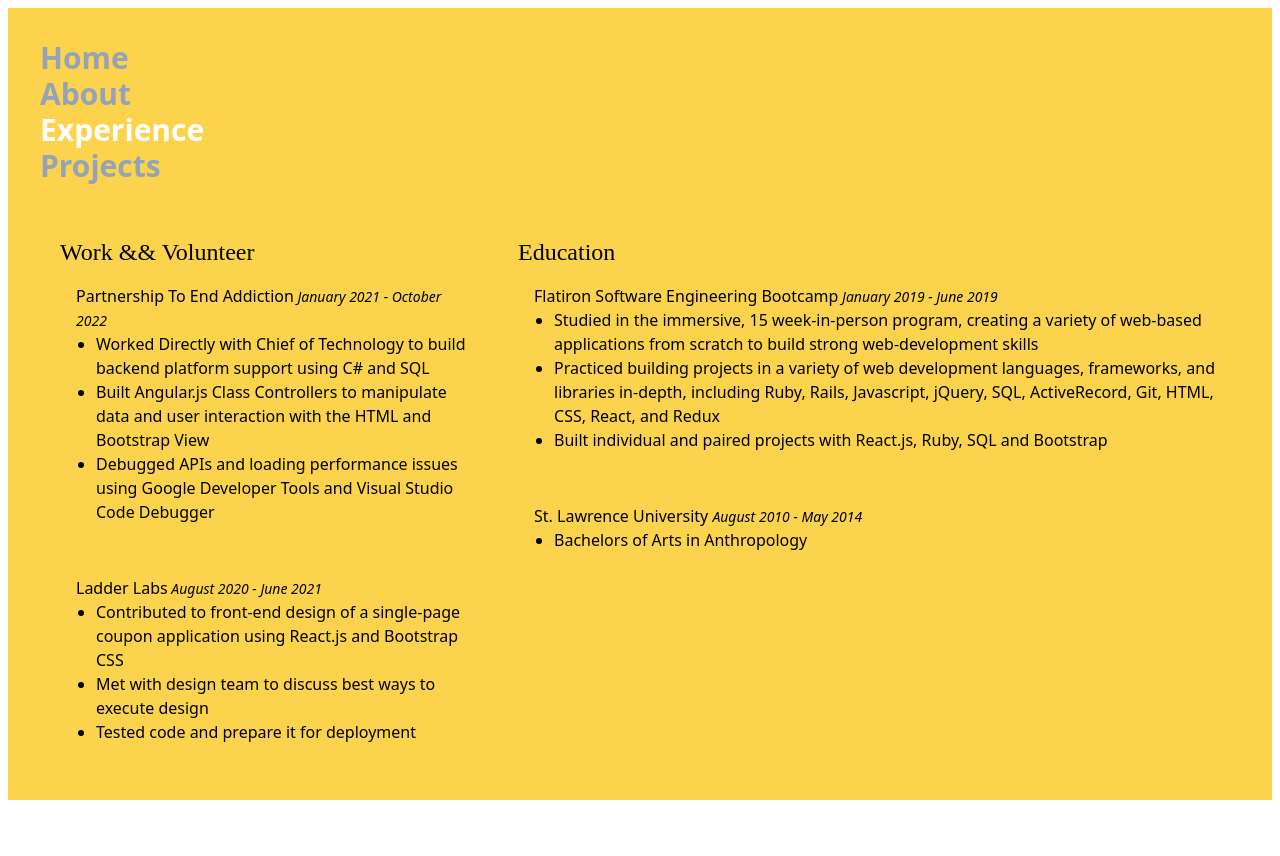
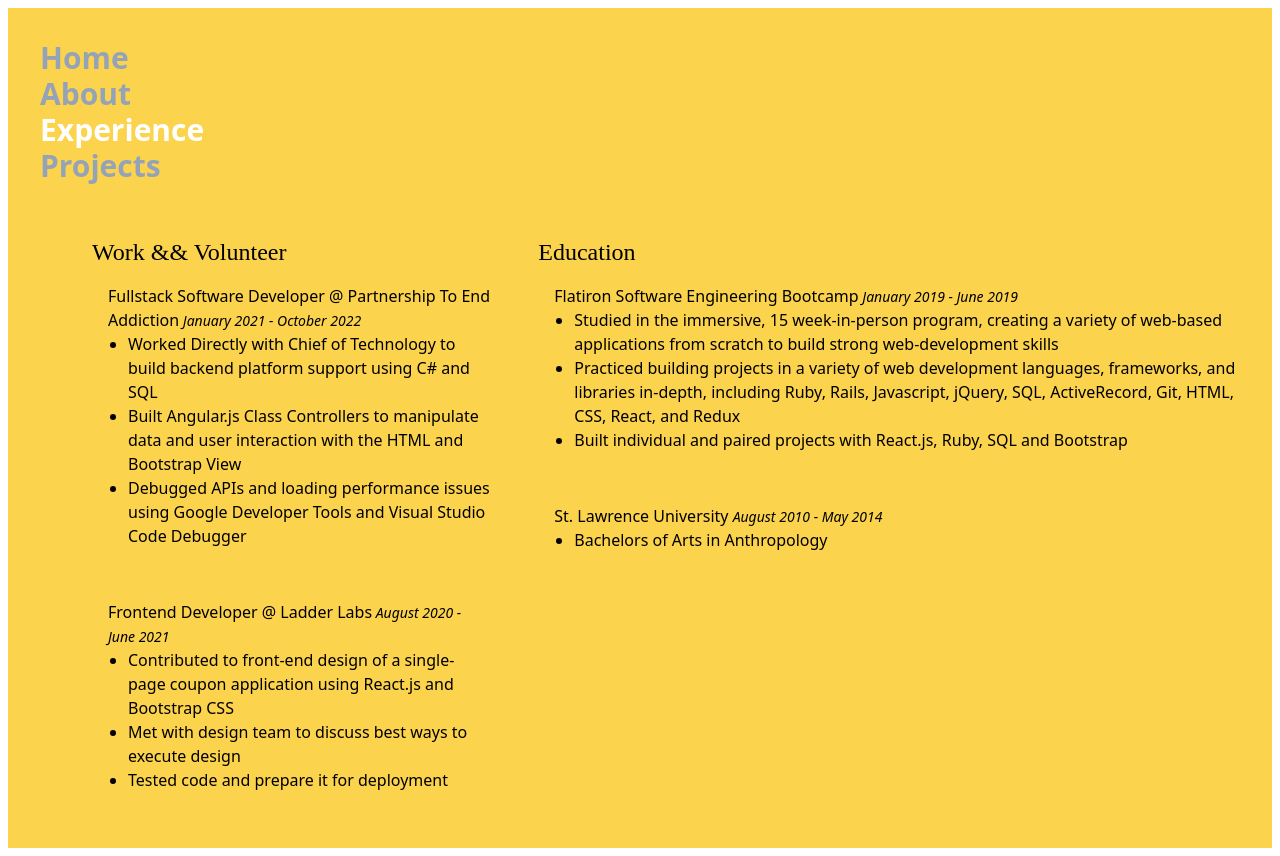
Before and after one commit to caridadrivera/portfolio_nextjs, a Next.js app: page /experience in a window 1280 px wide. Before the commit the page ends 808 px from the top, so only its background shows below. Built offline with nearby package versions, Linux system fonts and the light colour scheme; a web font is replaced by a local one.

Commit message:
last minute changes

```diff
--- a/package.json
+++ b/package.json
@@ -12,6 +12,7 @@
     "@fortawesome/react-fontawesome": "^0.2.0",
     "babel-plugin-macros": "^3.1.0",
     "next": "latest",
+    "next.js": "^1.0.3",
     "react": "18.2.0",
     "react-dom": "18.2.0"
   },
--- a/pages/experience.js
+++ b/pages/experience.js
@@ -4,10 +4,11 @@
   return (
 
     <div className='flex flex-1 ml-8 p-5 text-md text-bold justify-evenly'>
-      <div className='flex-col '>
+
+      <div className='flex-col ml-8'>
         <span className='bee-text text-2xl'>Work && Volunteer </span>
             <div className='p-4'>
-                <span>Partnership To End Addiction</span>
+                <span> Fullstack Software Developer @ Partnership To End Addiction</span>
                 <span className='text-sm italic'> January 2021 - October 2022</span>
                <ol className='list-disc pl-5 pb-5'>
                  <li> Worked Directly with Chief of Technology to build backend platform support using C# and SQL </li>
@@ -17,7 +18,7 @@
             </div>
 
             <div className='p-4'>
-              <span> Ladder Labs</span>
+              <span> Frontend Developer @ Ladder Labs</span>
                 <span className='text-sm italic'> August 2020 - June 2021</span>
                <ol className='list-disc pl-5 pb-5'>
                  <li> Contributed to front-end design of a single-page coupon application using React.js and Bootstrap CSS </li>
--- a/pages/index.js
+++ b/pages/index.js
@@ -14,10 +14,10 @@
             />
         </div>
       </div>
-      <h1 className=' text-3xl ml-8 font-extrabold  text-slate-500  '>
+      <h1 className=' flex flex-1 text-3xl ml-8 font-extrabold  text-slate-500  '>
         Caridad Rivera
       </h1>
-      <span className='m-8 text-slate-500  font-bold'>
+      <span className='flex flex-1 ml-8 text-slate-500  font-bold'>
         Software Engineer, critical thinker, fast-learner.
       </span>
 
```
Also changed, not shown: 1 other file (tests, documents, lock files or other folders).
